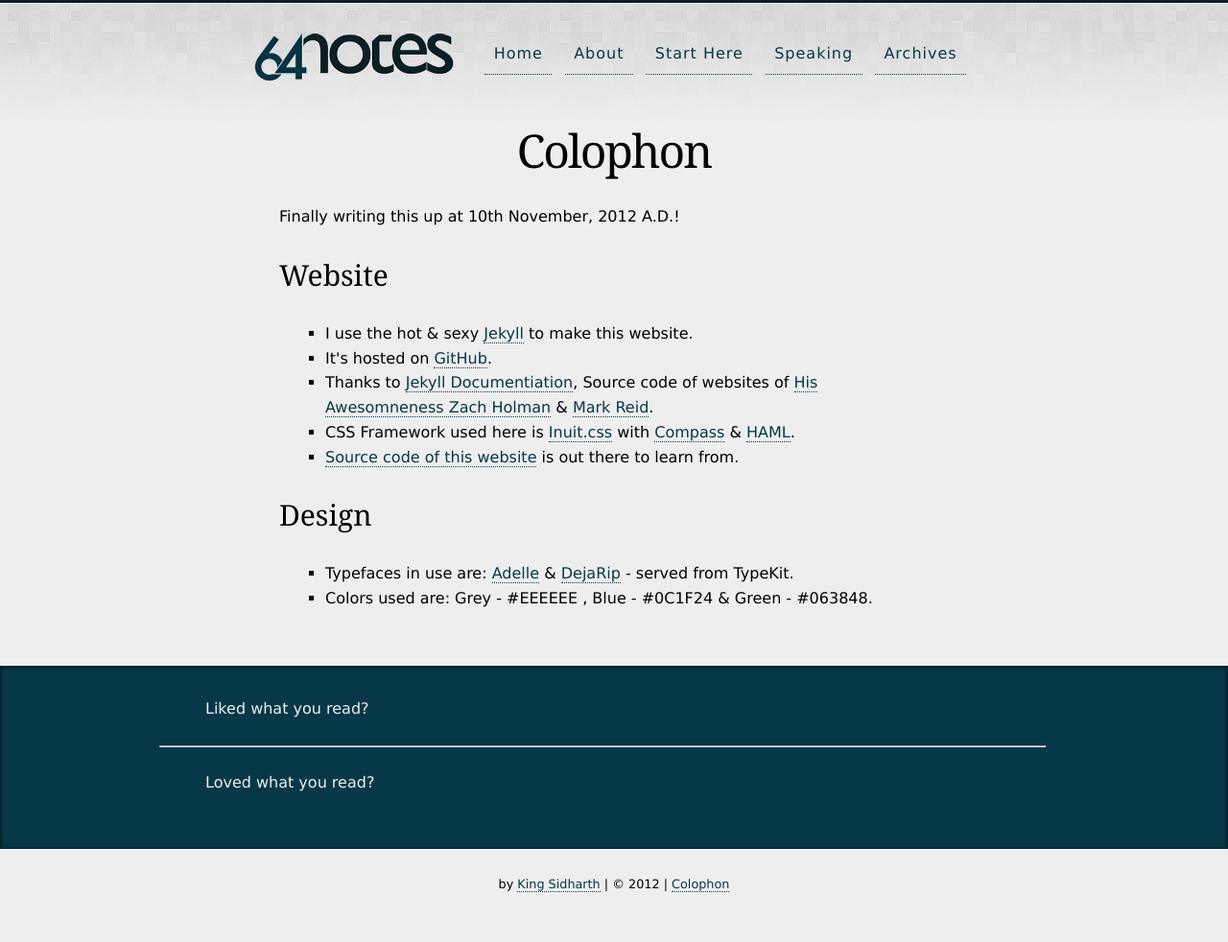
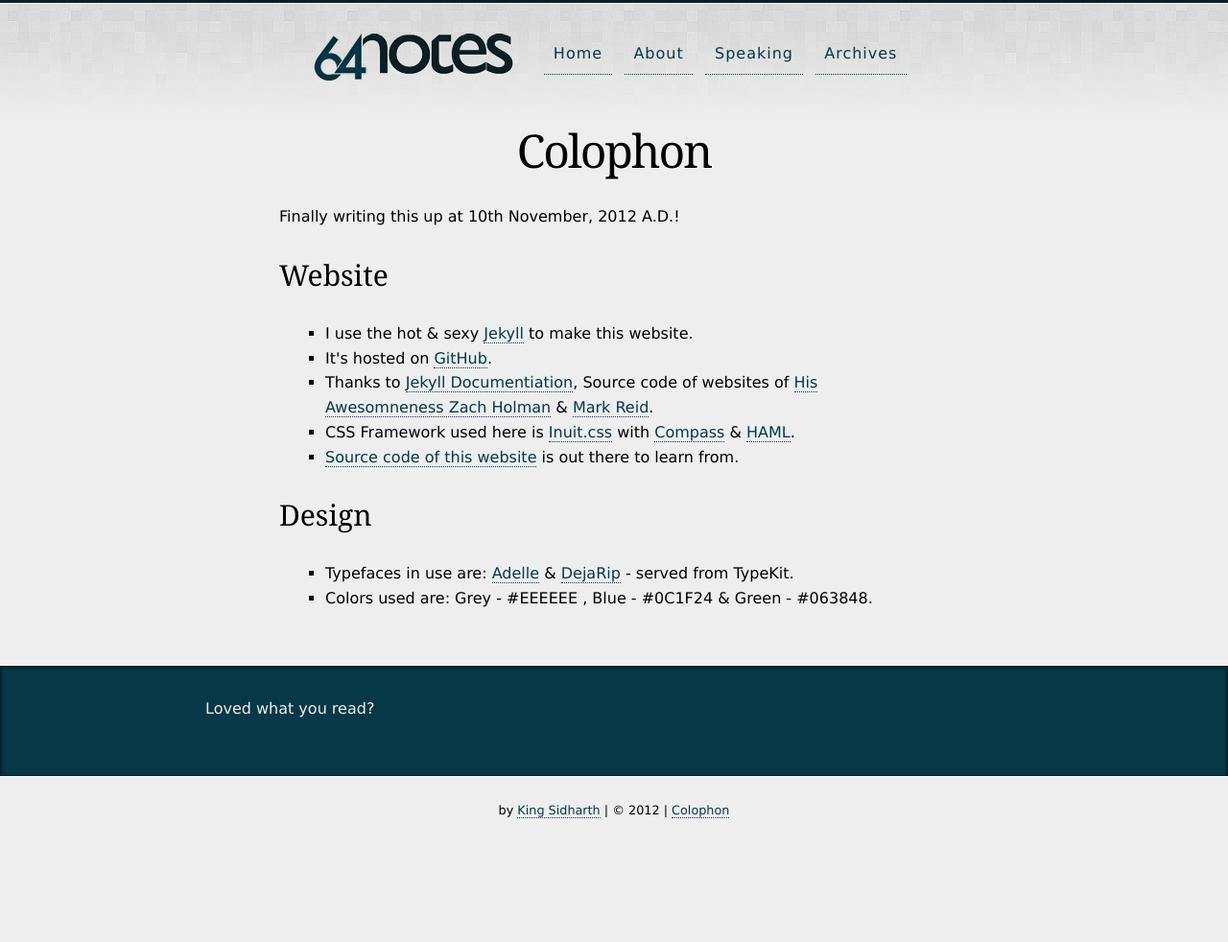
Before and after one commit to 64Notes/64notes.com, a Jekyll site: the page built from colophon.html, in a window 1280 px wide. Shown: the whole page at 96% size. Built offline with Jekyll 4.4.1, drawn with Linux system fonts in a browser that asks for light colours; comment, search, counter and statistics services are not loaded; after the commit the page ends 905 px from its top, so only the background shows below that.

Commit message:
Add Facebook and Open Graph Tags & Data and Conditonalize Social Media Sharing Buttons

```diff
--- a/_layouts/base.html
+++ b/_layouts/base.html
@@ -1,16 +1,32 @@
 <!DOCTYPE html PUBLIC "-//W3C//DTD XHTML 1.0 Transitional//EN" "http://www.w3.org/TR/xhtml1/DTD/xhtml1-transitional.dtd">
 <html lang='en' xml:lang='en' xmlns='http://www.w3.org/1999/xhtml'>
-  <head>
+  <head
+    {% if page.type == 'post' %}
+    prefix="og: http://ogp.me/ns# fb: http://ogp.me/ns/fb#
+    article: http://ogp.me/ns/article#"
+    {% endif %} >
     <title>{{ page.title }}</title>
     <!-- stylesheets -->
     <link href="/css/screen.css" media="screen, projection" rel="stylesheet" type="text/css" />
     <!-- scripts -->
-    <script type="text/javascript" src="http://use.typekit.net/qwv5oql.js"></script>
-    <script type="text/javascript">try{Typekit.load();}catch(e){}</script>
     <!-- meta -->
     <meta name="viewport" content="width=device-width, initial-scale=1.0"/>
     <link rel="icon" type="image/x-icon" href="{{ site.url }}/favicon.ico" />
-
+      <!-- Open Graph Data -->
+      <meta property="fb:app_id"               content="171634969647127">
+      <meta property="og:image"                content="http://www.64notes.com/images/64notes-logo.png">
+    {% if page.type == 'post' %}
+      <meta property="og:type"                 content="article">
+      <meta property="og:url"                  content="http://www.64notes.com{{ page.url }}">
+      <meta property="og:site_name"            content="64 Notes">
+      <meta property="og:title"                content="{{ page.title }}">
+      <meta property="article:author"          content="http://www.kingsidharth.com">
+    {% else %}
+      <meta property="og:type"                 content="blog">
+      <meta property="og:url"                  content="http://www.64notes.com">
+      <meta property="og:image"                content="URL to an image">
+      <meta property="og:title"                content="64 Notes">
+    {% endif %}
     <!-- others -->
   </head>
   <body class="{{ page.slug }}">
@@ -28,9 +44,6 @@
             </li>
             <li>
               <a href='{{ site.url }}/about'>About</a>
-            </li>
-            <li>
-              <a class='iactive' href='{{ site.url }}/start'>Start Here</a>
             </li>
             <li>
               <a href='{{ site.url }}/speaking'>Speaking</a>
@@ -56,17 +69,17 @@
     <div id='social_area'>
       <div class='area' id='social'>
         <div class='gw'>
-          {% if page.slug != 'home' && page.type != 'page' %}
+          {% if page.type == 'post' %}
           <ul class='nav--fit one-whole' id='socialshare'>
             <li class='name'>
               Liked what you read?
             </li>
-            <li class='twitter'>
-              <a href="https://twitter.com/share" class="twitter-share-button" data-count="horizontal">Tweet</a>
-            </li>
             <li class='fb'>
               <div id='fb-root'></div>
-              <div class="fb-like" data-send="false" data-layout="button_count" data-width="1" data-show-faces="false" data-action="recommend"></div>
+              <div class="fb-like" data-send="false" data-layout="button_count"  data-show-faces="false" data-action="recommend" data-href="http://www.64notes.com{{ page.url }}"></div>
+            </li>
+            <li class='twitter'>
+              <a href="https://twitter.com/share" class="twitter-share-button" data-url="http://www.64notes.com{{ page.url }}" data-via="kingsidharth" data-related="kingsidharth">Tweet</a>
             </li>
           </ul>
           <!-- #socialshare -->
@@ -76,11 +89,11 @@
             <li class='name'>
               Loved what you read?
             </li>
+            <li class='fb'>
+              <div class="fb-subscribe" data-href="https://www.facebook.com/kingsidharth" data-layout="button_count" data-show-faces="false" data-colorscheme="dark" data-font="lucida grande" data-width="450"></div>
+            </li>
             <li class='twitter'>
               <a href="https://twitter.com/kingsidharth" class="twitter-follow-button" data-show-count="false">Follow @kingsidharth</a>
-            </li>
-            <li class='fb'>
-              <div class="fb-subscribe" data-href="https://www.facebook.com/kingsidharth" data-layout="button_count" data-show-faces="false" data-colorscheme="dark" data-font="lucida grande" data-width="450"></div>
             </li>
           </ul>
         </div>
```
Also changed, not shown: other parts of _layouts/base.html (+2 -0 lines), images/64notes-logo.png (added).
